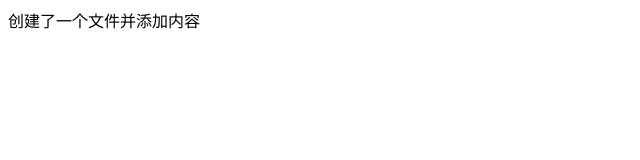
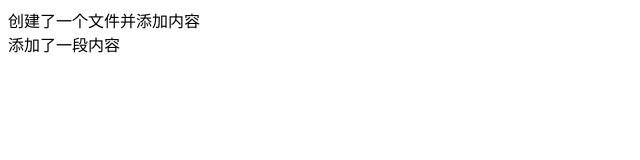
Before and after one commit to GoForItHu/practice, a plain HTML site: page index.html in a window 1280 px wide. Shown: the whole page, without its empty margins (0-640 px from the left). Drawn offline with Linux system fonts and the light colour scheme.

Commit message:
html文件

```diff
--- a/index.html
+++ b/index.html
@@ -7,5 +7,6 @@
 </head>
 <body>
     <div>创建了一个文件并添加内容</div>
+    <div>添加了一段内容</div>
 </body>
 </html>
```
